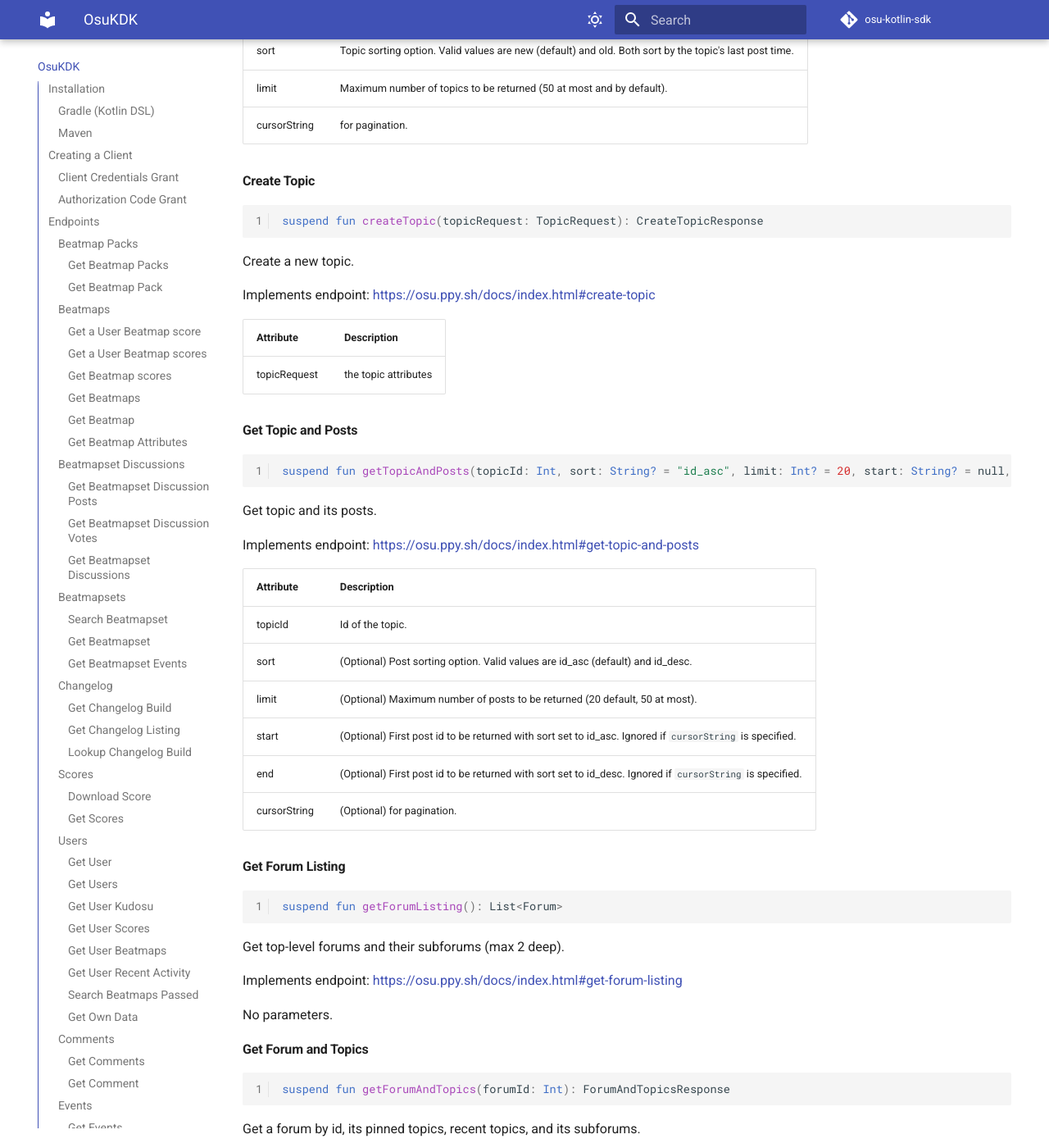
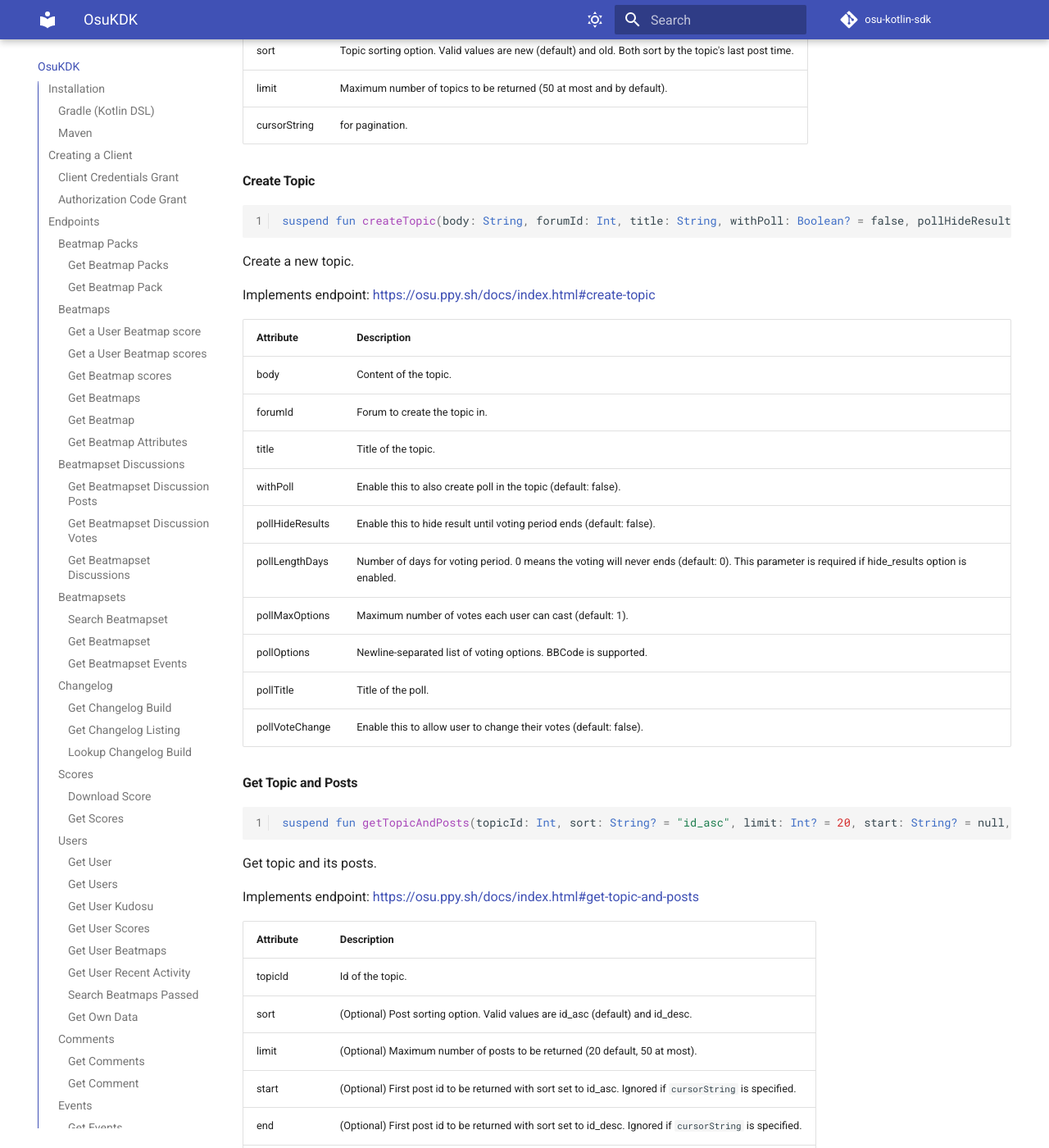
Before and after one commit to Vinnih-1/osu-kotlin-sdk, an MkDocs documentation site: the page built from docs/index.md, in a window 1280 px wide and 1400 px high, scrolled down 14593 px. Shown: the whole window at 82% size. Built offline with MkDocs 1.6.1 and Material for MkDocs 9.7.7, drawn with Linux system fonts in a browser that asks for light colours; comment, search, counter and statistics services are not loaded; some of the changed text lies outside the part shown.

````diff
--- a/docs/index.md
+++ b/docs/index.md
@@ -582,16 +582,25 @@
 #### Create Topic
 
 ```kotlin
-suspend fun createTopic(topicRequest: TopicRequest): CreateTopicResponse
+suspend fun createTopic(body: String, forumId: Int, title: String, withPoll: Boolean? = false, pollHideResults: Boolean? = false, pollLengthDays: Int? = 0, pollMaxOptions: Int? = 1, pollOptions: String? = null, pollTitle: String? = null, pollVoteChange: Boolean? = false): CreateTopicResponse
 ```
 
 Create a new topic.
 
 Implements endpoint: [https://osu.ppy.sh/docs/index.html#create-topic](https://osu.ppy.sh/docs/index.html#create-topic)
 
-| Attribute    | Description          |
-|--------------|----------------------|
-| topicRequest | the topic attributes |
+| Attribute        | Description                                                                                                |
+|------------------|------------------------------------------------------------------------------------------------------------|
+| body             | Content of the topic.                                                                                      |
+| forumId          | Forum to create the topic in.                                                                              |
+| title            | Title of the topic.                                                                                        |
+| withPoll         | Enable this to also create poll in the topic (default: false).                                             |
+| pollHideResults  | Enable this to hide result until voting period ends (default: false).                                     |
+| pollLengthDays   | Number of days for voting period. 0 means the voting will never ends (default: 0). This parameter is required if hide_results option is enabled. |
+| pollMaxOptions   | Maximum number of votes each user can cast (default: 1).                                                   |
+| pollOptions      | Newline-separated list of voting options. BBCode is supported.                                             |
+| pollTitle        | Title of the poll.                                                                                         |
+| pollVoteChange   | Enable this to allow user to change their votes (default: false).                                         |
 
 #### Get Topic and Posts
 
````
Also changed, not shown: other parts of docs/index.md (+7 -7 lines).
